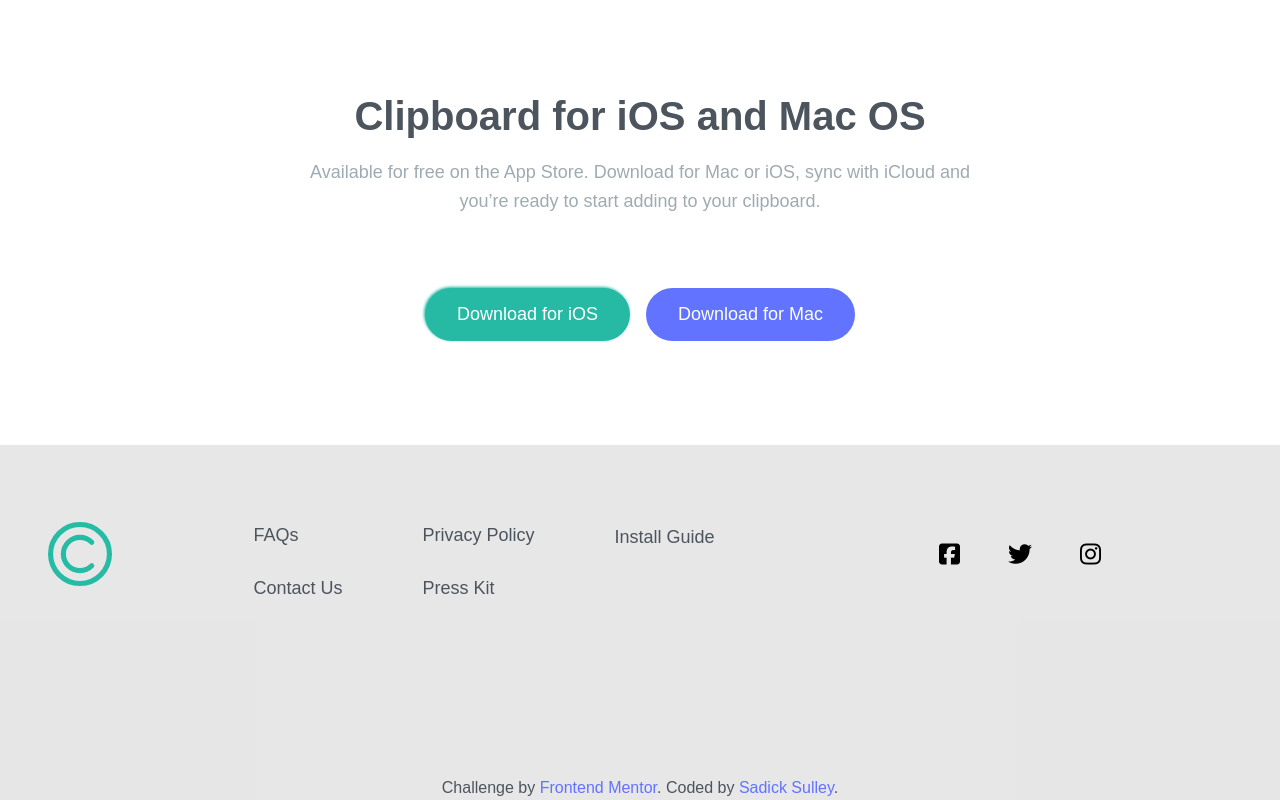
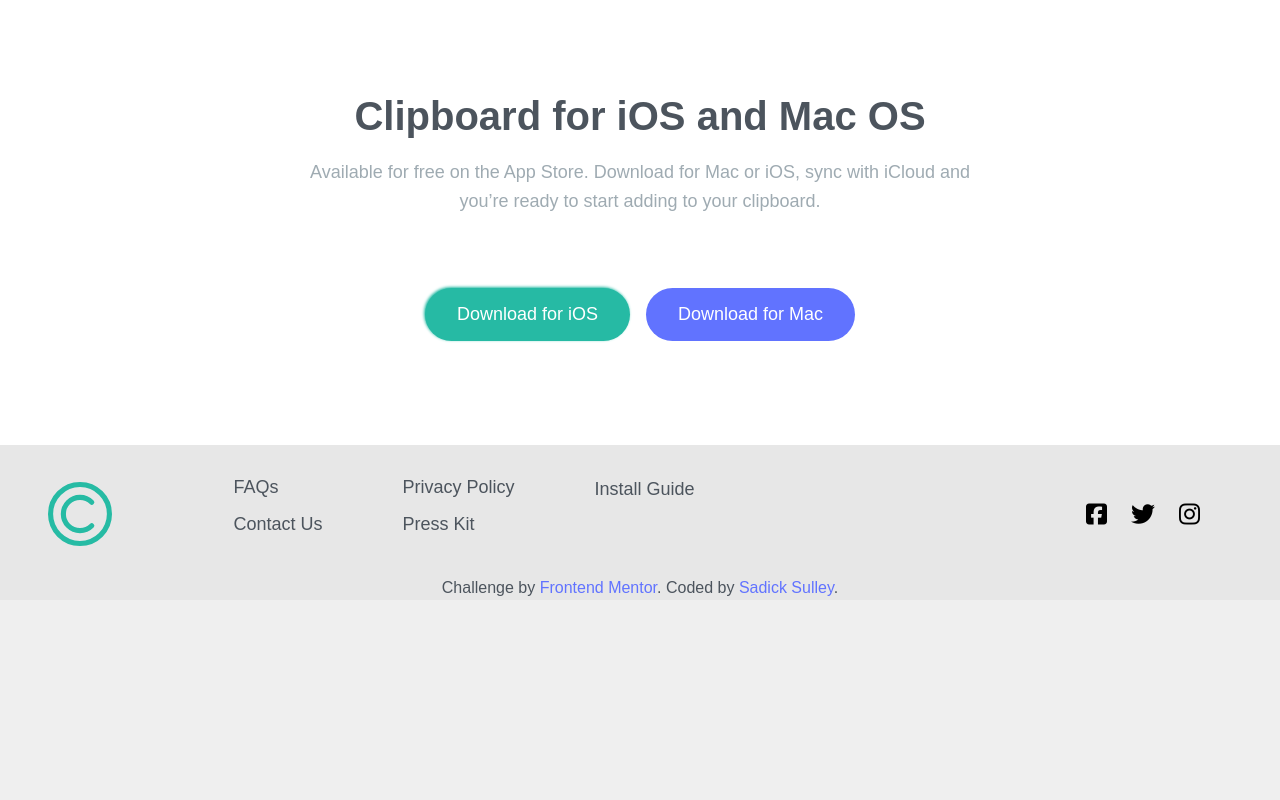
Before and after one commit to Sulley-Sadick/Clipboard-landing-page, a plain HTML site: page index.html in a window 1280 px wide. Shown: the part 2938-3738 px from the top of the page. After the commit the page ends 3538 px from the top, so only its background shows below. Drawn offline with Linux system fonts and the light colour scheme; a web font is replaced by a local one.

Commit message:
some changes on the css

```diff
--- a/clipboard-landing.css
+++ b/clipboard-landing.css
@@ -255,14 +255,11 @@ footer{
     margin: 3rem 0;
 }
 
-.links > *{
-    margin-bottom: 2rem;
-}
 
 .links li a{
     color: var(--dark-grayish-blue);
     display: block;
-    margin-bottom: 2rem;
+    margin-bottom: 1rem;
 }
 
 .links li a:hover{
@@ -488,7 +485,8 @@ footer{
         align-items: center;
         justify-content: center;
         gap: 1rem;
-        padding: 0 !important;
+        padding: 2rem 0 0 0 !important;
+        margin-bottom: 0 !important;
     }
 
     .footer-section > *{
@@ -505,7 +503,7 @@ footer{
         align-items: center;
         justify-content: center;
         margin-left: 6rem;
-        margin-top: 5rem;
+        margin-top: 0;
         margin-bottom: 0 !important;
         gap: 5rem;
     }
@@ -514,13 +512,15 @@ footer{
         display: flex;
         justify-content: start;
         align-items: start;
-        margin-bottom: 5rem;
+        margin-bottom: 2rem;
     }
 
 
     .social-links{
-        justify-content: center;
-        align-items: start;
+        justify-content: end;
+        align-items: center;
+        gap: 1.5rem;
+        margin-right: 5rem;
     }
 
 
```
